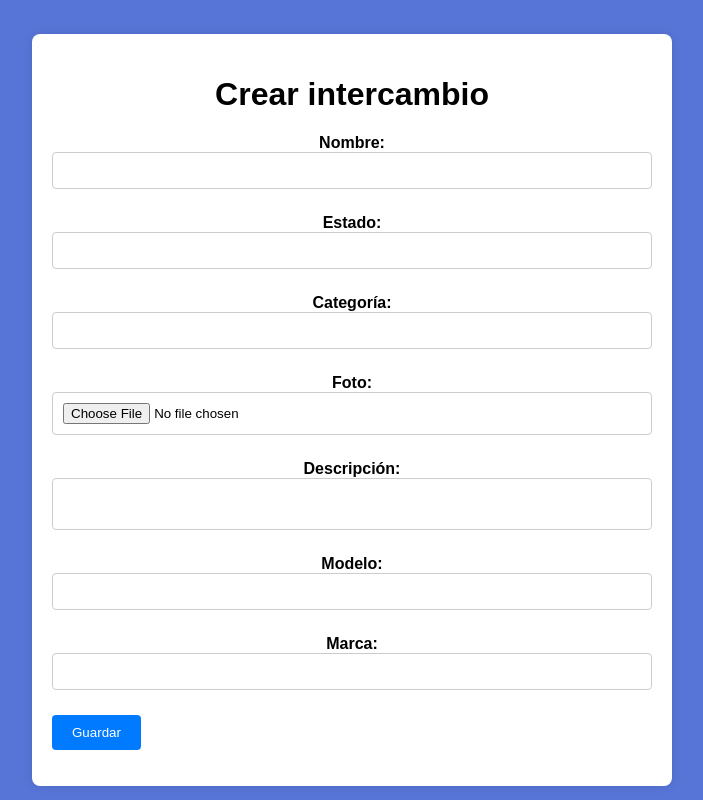
After one commit to JJuanVolpe/Ferreplus, a Django app: page /intercambio_con_espera_de_ofertas/ in a window 1280 px wide. The commit adds this page. Shown: the whole page, without its empty margins (288-991 px from the left). Run offline with Django 4.2, Linux system fonts and the light colour scheme.

Commit message:
subiendo rama faus

```diff
--- a/myapp/forms.py
+++ b/myapp/forms.py
@@ -1,13 +1,10 @@
 from django import forms
 
-
-
-
-class CreateNewProject(forms.Form):
-    name = forms.CharField(label="Nombre del Proyect", max_length=200, widget=forms.TextInput(attrs={'class': 'input'}))
-
-
-class RecoveryForm(forms.Form):
-    email = forms.EmailField(label='Correo Electrónico', required=True, max_length=100, widget=forms.EmailInput(attrs={'class':'form-control', 'placeholder':'Introduzca su email'}))
-class PopupForm(forms.Form):
-    message = forms.CharField(label='Mensaje del Popup', max_length=100)
+class crear_intercambio_con_espera_de_ofertas(forms.Form):
+    nombre = forms.CharField(label="nombre",max_length=200)
+    estado = forms.CharField(label="estado",max_length=200)
+    categoria = forms.CharField(label="categoria",max_length=200)
+    foto = forms.ImageField()
+    descripcion = forms.CharField(label="descripcion",max_length=200)
+    modelo = forms.CharField(label="modelo",max_length=200)
+    marca = forms.CharField(label="marca",max_length=200)
--- a/myapp/templates/Menu_De_Intercambios.html
+++ b/myapp/templates/Menu_De_Intercambios.html
@@ -1,4 +1,3 @@
-
 
 <head>
 
@@ -44,7 +43,7 @@
         <a href="{% url 'Mis_Trueques' %}">
             <button id="Mis_Trueques">Ver mis intercambios</button>
         </a>
-        <a href="{% url 'Crear_Trueques' %}">
+        <a href="{% url 'intercambio_con_espera_de_ofertas' %}">
             <button id="Crear_Trueque">Crear intercambio</button>
         </a>
 
--- /dev/null
+++ b/myapp/templates/intercambio_con_espera_de_ofertas.html
@@ -0,0 +1,135 @@
+<head>
+    <meta charset="UTF-8">
+    <title>{{ title }}</title>
+    <style>
+        body {
+            background-color: #4566d3e5;
+            font-family: Arial, sans-serif;
+            display: flex;
+            flex-direction: column;
+            align-items: center;
+            justify-content: center;
+            height: 100vh;
+            margin: 0;
+        }
+        .menu {
+            display: flex;
+            flex-direction: column;
+            width: 200px;
+            margin-bottom: 20px;
+        }
+        .menu button {
+            background-color: #8299e4e5;
+            color: rgba(253, 253, 253, 0.973);
+            padding: 20px;
+            margin: 10px 0px;
+            border: 2px solid #000000e5;
+            width: 100%;
+            box-sizing: border-box;
+            cursor: pointer;
+        }
+        .menu button:hover {
+            background-color: #126627;
+        }
+        .contenido {
+            margin-top: 20px;
+            text-align: center;
+            width: 100%;
+            max-width: 600px;
+            padding: 20px;
+            background-color: white;
+            border-radius: 8px;
+            box-shadow: 0 0 10px rgba(0, 0, 0, 0.1);
+        }
+        .form-control {
+            width: 100%;
+            padding: 10px;
+            border: 1px solid #ccc;
+            border-radius: 4px;
+            box-sizing: border-box;
+            margin-bottom: 10px;
+        }
+        button {
+            padding: 10px 20px;
+            border: none;
+            border-radius: 4px;
+            background-color: #007bff;
+            color: white;
+            cursor: pointer;
+        }
+        button:hover {
+            background-color: #0056b3;
+        }
+        form {
+            display: flex;
+            flex-direction: column;
+            align-items: flex-start;
+            width: 100%;
+        }
+        label {
+            margin-bottom: 5px;
+            font-weight: bold;
+        }
+        .form-group {
+            margin-bottom: 15px;
+            width: 100%;
+        }
+        /* para bloquear que descripcion me dejaba moverlo con el mouse*/
+        textarea {
+            resize: none;
+        }
+        /*para modificar como quiero que se vea el mensaje de que se creo el intercambio*/
+        .messages {
+            list-style-type: none ;
+            padding: 1;
+        }
+
+    </style>
+</head>
+<body>
+    <div class="contenido">
+        <h1>Crear intercambio</h1>
+        <form method="post" enctype="multipart/form-data">
+            {% csrf_token %}
+            <!-- Campos obligatorios -->
+            <div class="form-group">
+                <label for="nombre">Nombre:</label>
+                <input type="text" id="nombre" name="nombre" class="form-control" required>
+            </div>
+            <div class="form-group">
+                <label for="estado">Estado:</label>
+                <input type="text" id="estado" name="estado" class="form-control" required>
+            </div>
+            <div class="form-group">
+                <label for="categoria">Categoría:</label>
+                <input type="text" id="categoria" name="categoria" class="form-control" required>
+            </div>
+            <div class="form-group">
+                <label for="foto">Foto:</label>
+                <input type="file" id="foto" name="foto" class="form-control" required>
+            </div>
+            <!-- Campos opcionales -->
+            <div class="form-group">
+                <label for="descripcion">Descripción:</label>
+                <textarea id="descripcion" name="descripcion" class="form-control" maxlength="150"></textarea>
+            </div>
+            <div class="form-group">
+                <label for="modelo">Modelo:</label>
+                <input type="text" id="modelo" name="modelo" class="form-control">
+            </div>
+            <div class="form-group">
+                <label for="marca">Marca:</label>
+                <input type="text" id="marca" name="marca" class="form-control">
+            </div>
+            <button type="submit">Guardar</button>
+            {% if messages %}
+                <ul class="messages">
+                {% for message in messages %}
+                    <li{% if message.tags %} class="{{ message.tags }}"{% endif %}>{{ message }}</li>
+                 {% endfor %}
+                </ul>
+            {% endif %}
+        </form>
+    </div>
+</body>
+</html>
--- a/myapp/urls.py
+++ b/myapp/urls.py
@@ -2,21 +2,16 @@ from django.urls import path
 from . import views
 
 urlpatterns = [
-    path('', views.index, name="index"),
-    path('signup/', views.signup, name='signup'),
-    path('signin/', views.signin, name='signin'),
-    path('logout/', views.signout, name='logout'),
-    path('contact/', views.contact, name='contact'),
-    path('menuPrincipal/', views.menuPrincipal, name = "menuPrincipal"),
-    path('miPerfil/', views.miPerfil, name = "miPefil"),
+    path('about/', views.about, name="about"),
+    path('hello/<str:username>', views.hello, name="hello"),
+    path('projects/', views.projects, name="projects"),
     path('sucursales/',views.Sucursales,name='Sucursales'),
     path('intercambios/',views.Menu_intercambios,name="Menu_De_Intercambios"),
     path('historial-intercambios/',views.Historial_Intercambios, name="Historial_De_Intercambios"),
     path('mis-trueques/',views.Ver_Trueques, name="Mis_Trueques"),
-    path('crear-trueques/',views.Crear_Trueque,name="Crear_Trueques"),
     path('menu-sucursales/',views.Menu_Sucursales, name="Menu_Sucursales"),
     path('eliminar_sucursal/<int:sucursal_id>/', views.eliminar_sucursal, name='eliminar_sucursal'),
     path('editar_sucursal/<int:sucursal_id>/', views.editar_sucursal, name='editar_sucursal'),
-    path('agregar_sucursal/', views.agregar_sucursal, name='agregar_sucursal'),
+    path('intercambio_con_espera_de_ofertas/',views.intercambio_con_espera_de_ofertas,name="intercambio_con_espera_de_ofertas"),
 
 ]
--- a/myapp/views.py
+++ b/myapp/views.py
@@ -1,18 +1,8 @@
-from django.shortcuts import render, redirect, get_object_or_404
-from django.contrib.auth.forms import UserCreationForm, AuthenticationForm
-from django.contrib.auth import login, logout, authenticate
-from django.contrib.auth.models import User
-from django.db import IntegrityError
-from django.urls import reverse
-from django.contrib.auth.decorators import login_required
-from .models import Task, Profile, Project, Task, Sucursal
-from .forms import CreateNewTask, CreateNewProject, RecoveryForm
-from django.core.mail import EmailMessage
-from django.http import HttpResponse
+from django.http import HttpResponse, JsonResponse
+from .models import Project, Sucursal, intercambios
+from django.shortcuts import render, redirect
+from .forms import crear_intercambio_con_espera_de_ofertas
 from django.contrib import messages
-from django.contrib.auth.hashers import check_password
-from django.contrib.auth.password_validation import validate_password
-from django.core.exceptions import ValidationError
 
 # Create your views here.
 
@@ -24,133 +14,26 @@ def index(request):
     })
 
 
-def menuPrincipal(request):
-    return render(request, 'menuPrincipal.html')
-
-def  miPerfil(request):
-    previous_page = request.META.get('HTTP_REFERER')
-    usuario = request.user    # Obtenemos el usuario autenticado
-    #usuario = User.objects.all()[3]
-    if request.method == 'POST':
-        if 'contraseñaActual' in request.POST:
-            # El formulario se envió desde el modal de cambio de contraseña
-            contraseña_actual = request.POST.get('contraseñaActual')
-            nueva_contraseña = request.POST.get('contraseñaNueva')
-            repetir_nueva_contraseña = request.POST.get('repetirContraseñaNueva')
-
-            # Verificar si la contraseña actual coincide con la del usuario
-            if usuario.check_password(contraseña_actual):
-                try:
-                    validate_password(nueva_contraseña, user=usuario)
-                except ValidationError as error:
-                    messages.error(request, error.messages[0])
-                else:  # Solo si la validación de la contraseña pasa sin excepciones
-                    if nueva_contraseña == repetir_nueva_contraseña:
-                        # Actualizar la contraseña del usuario
-                        usuario.set_password(nueva_contraseña)
-                        usuario.save()
-                        messages.success(request, 'La contraseña se ha actualizado correctamente.')
-                    else:
-                        messages.error(request, 'Las nuevas contraseñas no coinciden.')
-            else:
-                messages.error(request, 'La contraseña actual es incorrecta.')
-        else:
-            # El formulario se envió desde el botón "Guardar cambios" fuera del modal
+def about(request):
+    username = 'fazt'
+    return render(request, 'about.html', {
+        'username': username
+    })
 
 
-            usuario.profile.telefono = request.POST['telefono']
-            usuario.profile.genero = request.POST['genero']
-            usuario.profile.edad = request.POST['edad']
-            usuario.username = request.POST['username']
-            usuario.email = request.POST['email']
-            usuario.first_name = request.POST['first_name']
-            usuario.last_name = request.POST['last_name']
-            usuario.save()  # Guardar los cambios en la base de datos
-            messages.success(request, 'Los cambios se han guardado correctamente.')
-    return render(request, 'miPerfil.html', {
-        'previous_page': previous_page,
-        'usuario': usuario}
-    )
+def hello(request, username):
+    return HttpResponse("<h2>Hello %s</h2>" % username)
+
+
+def projects(request):
+    # projects = list(Project.objects.values())
+    projects = Project.objects.all()
+    return render(request, 'projects/projects.html', {
+        'projects': projects
+    })
 
 
 
-
-def signup(request):
-    def incorrect_password(password):
-        if len(password) < 8:
-            return True
-        else:
-            for i in password:
-                if (not i.isdigit() and i.isupper()):   #no es un número y es mayuscula? cumple
-                    return False
-        return True
-
-    if request.method == 'GET':
-        return render(request, 'signup.html', {"form": UserCreationForm})
-    else:
-        if User.objects.filter(email=request.POST["email"]).exists():
-            return render(request, 'signup.html', {"form": UserCreationForm, "error": "Este correo está en uso, debe utilizar otro."})
-        if incorrect_password(request.POST["password"]):
-            return render(request, 'signup.html', {"form": UserCreationForm, "error": "La contraseña debe tener mínimo 8 dígitos y una mayúscula."})
-        if int(request.POST["edad"]) < 18:
-            return render(request, 'signup.html', {"form": UserCreationForm, "error": "Debe ser mayor de edad para registarse."})
-        try:
-            user = User.objects.create_user(
-                request.POST["username"], password=request.POST["password"],
-                email=request.POST["email"],  first_name=request.POST["name"],
-                last_name=request.POST["lastname"])
-            user.profile.edad = request.POST["edad"]
-            user.profile.dni = request.POST["dni"]
-            user.profile.genero = request.POST["genero"]
-            user.profile.telefono = request.POST["telefono"]
-            user.save()
-            login(request, user)
-            return redirect('menuPrincipal')
-        except IntegrityError:  #Manejo error asociado a la BD
-            return render(request, 'signup.html', {"form": UserCreationForm, "error": "Username already exists."})
-
-
-
-def signin(request):
-    if request.method == 'GET':
-        return render(request, 'signin.html', {"form": AuthenticationForm})
-    else:
-        user = authenticate(
-            request, username=request.POST['username'], password=request.POST['password'])
-        if user is None:
-            return render(request, 'signin.html', {"form": AuthenticationForm, "error": "Username or password is incorrect."})
-        login(request, user)
-        return redirect('menuPrincipal')
-        return redirect('menuPrincipal')
-
-
-@login_required
-def signout(request):
-    logout(request)
-    return redirect('index')
-
-
-def contact(request):
-    if request.method == 'GET':
-        return render(request, 'contact.html', {'form': RecoveryForm()})
-    else:
-        # Deberia trabajarlo con formularios => contact_form = RecoveryForm(data=request.POST)
-        account_email = request.POST["email"]
-        try:
-            password = "password"
-            if User.objects.filter(email=account_email).exists():
-                user = User.objects.get(email=account_email)
-                user.set_password("password")
-            # Enviar el correo electrónico
-            email = EmailMessage('Mensaje de recuperación de contraseña - Ferreplus 🛠️🧰','{} \n- Su nueva contraseña es: \n\n{}'
-                .format("No compartas esta información, nadie de nuestro equipo te la solicitará.", password),
-                account_email, ['808a2280ba84f8@inbox.mailtrap.io'])
-            email.send()
-            user.save()
-            return redirect(reverse('contact')+'?ok')   #Todo OK
-        except:
-            # Ha habido un error y retorno a ERROR
-            return redirect(reverse('contact')+'?error')
 
 
 def Sucursales(request):
@@ -170,29 +53,9 @@ def eliminar_sucursal(request, sucursal_id):
 def editar_sucursal(request, sucursal_id):
     if request.method == 'POST':
         nueva_direccion = request.POST.get('NuevaDireccion')
-        if len(nueva_direccion)<35:
-            if not Sucursal.objects.filter(title= nueva_direccion).exists():
-                sucursal = Sucursal.objects.get(id=sucursal_id)
-                sucursal.title = nueva_direccion
-                sucursal.save()
-            else:
-                messages.error(request, '¡La direccion que se quiere ingresar ya pertenece a otra sucursal!')
-        else:
-            messages.error(request, '¡El campo de la direccion no se puede exceder de los 35 caracteres!')
-    return redirect('Sucursales')
-
-
-def agregar_sucursal(request):
-    if request.method == 'POST':
-        nueva_sucursal = request.POST.get('nuevaSucursal')
-        if len(nueva_sucursal)<35:
-            if not Sucursal.objects.filter(title= nueva_sucursal).exists():
-                Sucursal.objects.create(title=nueva_sucursal)
-            else:
-
-                messages.error(request, '¡La direccion que se quiere ingresar ya pertenece a otra sucursal!')
-        else:
-            messages.error(request, '¡El campo de la direccion no se puede exceder de los 35 caracteres!')
+        sucursal = Sucursal.objects.get(id=sucursal_id)
+        sucursal.title = nueva_direccion
+        sucursal.save()
     return redirect('Sucursales')
 
 
@@ -208,7 +71,8 @@ def Historial_Intercambios(request):
 
 def Ver_Trueques(request):
     title = 'Mis trueques'
-    context = {'title': title}
+    projectos = Project.objects.all()
+    context = {'title': title, 'projectos': projectos}
     return render(request, 'Mis_Trueques.html', context)
 
 def Crear_Trueque(request):
@@ -220,3 +84,23 @@ def Menu_Sucursales(request):
     title = 'Menu de Sucursales'
     context = {'title': title}
     return render(request, 'Menu_Sucursales.html', context)
+
+def intercambio_con_espera_de_ofertas(request):
+    if request.method == 'POST':
+        # guardar foto en la carpeta
+        # guardar en la base de datos la ubicacion de la foto.
+        # que pasa cuando dos usuarios cargan una imagen con el mismo nombre? guardar con nombrusuario mas el nombre de la foto y si se repite se incrementa en 1 nombrefoto
+        intercambio = intercambios.objects.create(
+        nombre = request.POST['nombre'],
+        estado = request.POST['estado'],
+        categoria = request.POST['categoria'],
+        foto = request.FILES['foto'],
+        descripcion = request.POST['descripcion'],
+        modelo = request.POST['modelo'],
+        marca = request.POST['marca']
+        )
+        messages.success(request,"intercambio creado correctamente")
+        return redirect('intercambio_con_espera_de_ofertas')
+    title = 'intercambio con espera de ofertas'
+    context = {'title': title, 'form' : crear_intercambio_con_espera_de_ofertas()}
+    return render(request, 'intercambio_con_espera_de_ofertas.html', context)
```
Also changed, not shown: myapp/models.py (+13 -40 lines).
